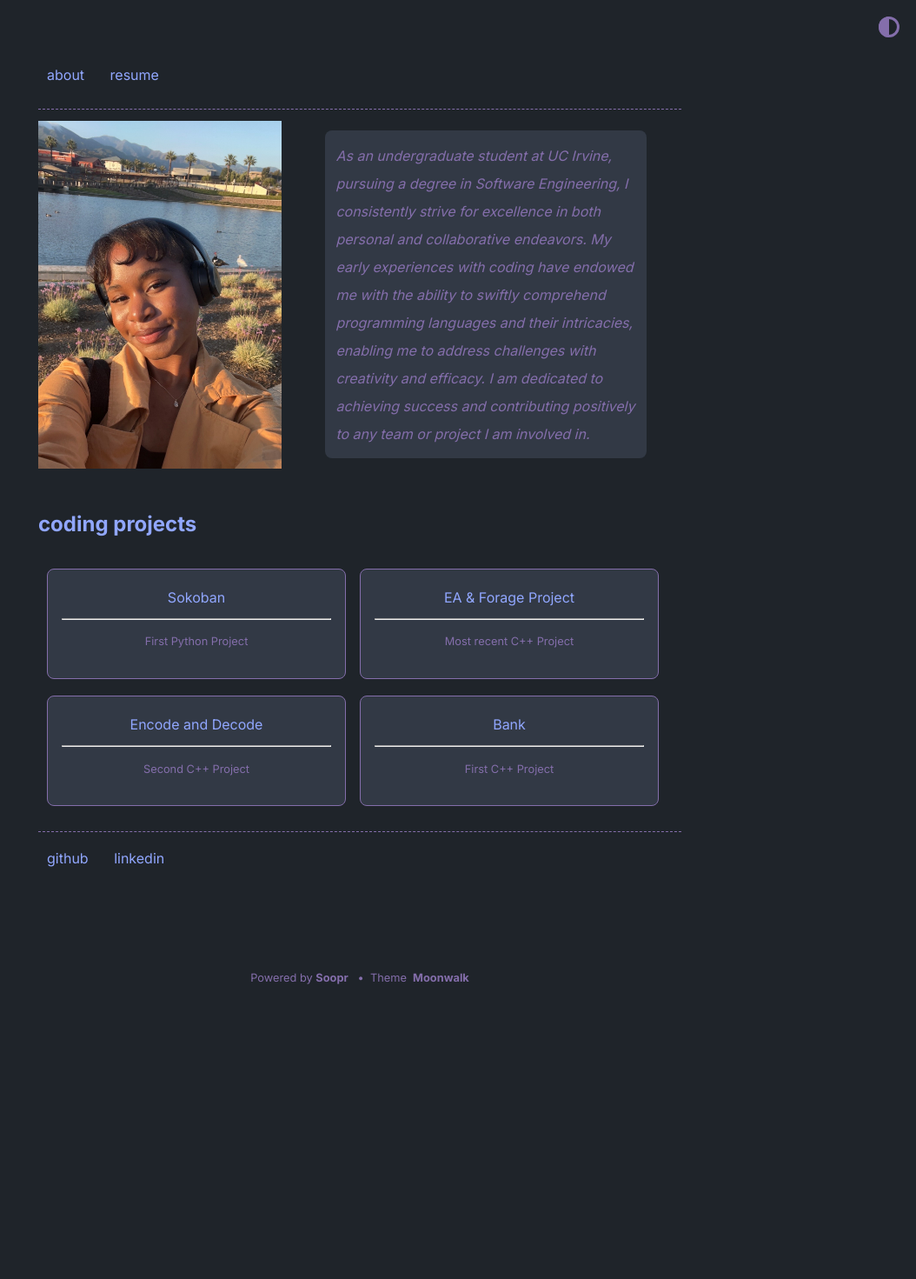
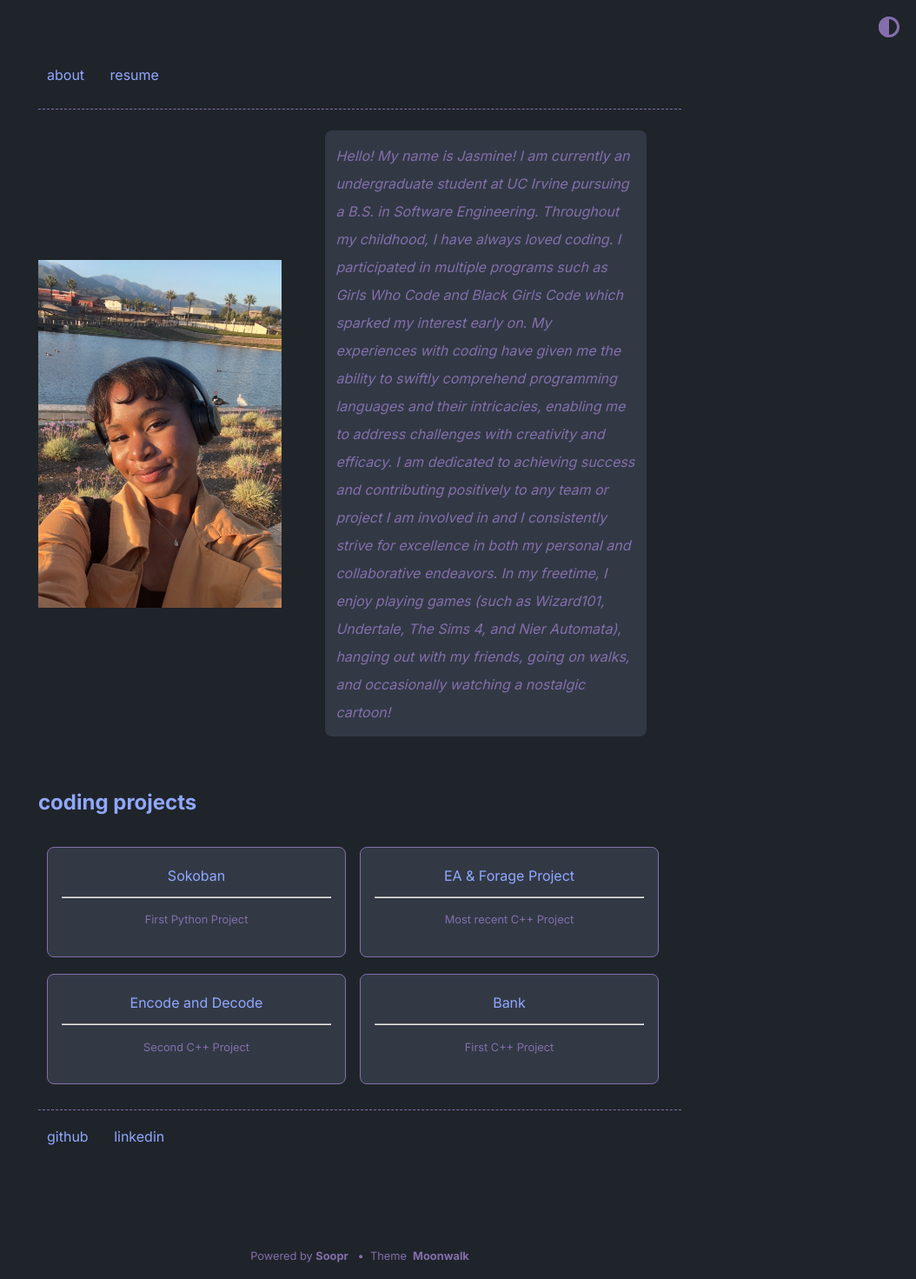
Before and after one commit to jshields06/jshields06.github.io, a Jekyll site: the page built from index.md, in a window 1280 px wide. Shown: the whole page at 87% size, without its empty margins (226-1280 px from the left). Built offline with Jekyll 4.4.1, drawn with Linux system fonts in a browser that asks for light colours; before the commit the page ends 1151 px from its top, so only the background shows below that.

Commit message:
update desc

```diff
--- a/_config.yml
+++ b/_config.yml
@@ -2,11 +2,13 @@ title: portfolio
 author: Jasmine Shields
 url: https://jshields06.github.io/ # root address of the site
 description: > # description of the site (multiple lines allowed)
- As an undergraduate student at UC Irvine, pursuing a degree in Software Engineering,
- I consistently strive for excellence in both personal and collaborative endeavors.
- My early experiences with coding have endowed me with the ability to swiftly comprehend programming languages and their intricacies,
- enabling me to address challenges with creativity and efficacy.
- I am dedicated to achieving success and contributing positively to any team or project I am involved in.
+ Hello! My name is Jasmine!
+
+ I am currently an undergraduate student at UC Irvine pursuing a B.S. in Software Engineering.
+ Throughout my childhood, I have always loved coding. I participated in multiple programs such as Girls Who Code and Black Girls Code which sparked my interest early on.
+ My experiences with coding have given me the ability to swiftly comprehend programming languages and their intricacies, enabling me to address challenges with creativity and efficacy.
+ I am dedicated to achieving success and contributing positively to any team or project I am involved in and I consistently strive for excellence in both my personal and collaborative endeavors.
+ In my freetime, I enjoy playing games (such as Wizard101, Undertale, The Sims 4, and Nier Automata), hanging out with my friends, going on walks, and occasionally watching a nostalgic cartoon!
 
 permalink: /:slug
 
```
